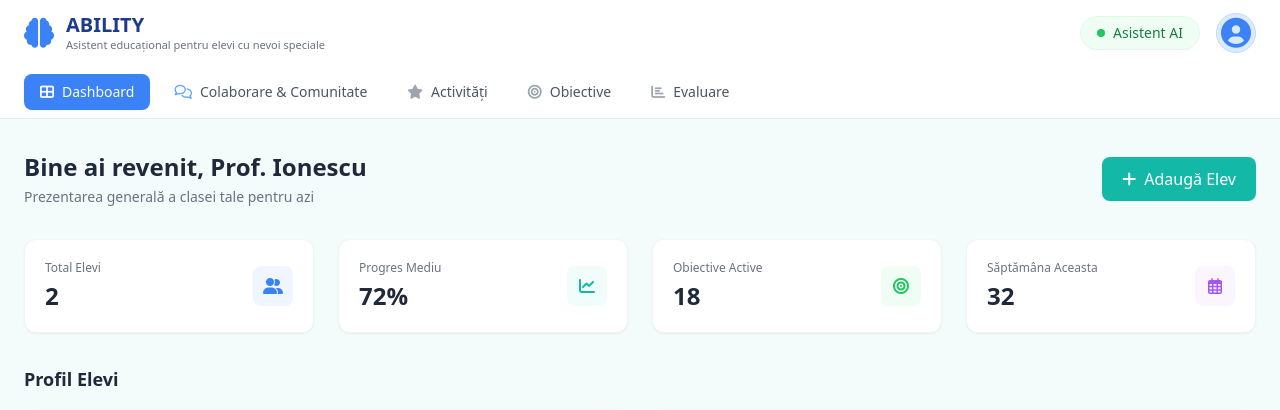
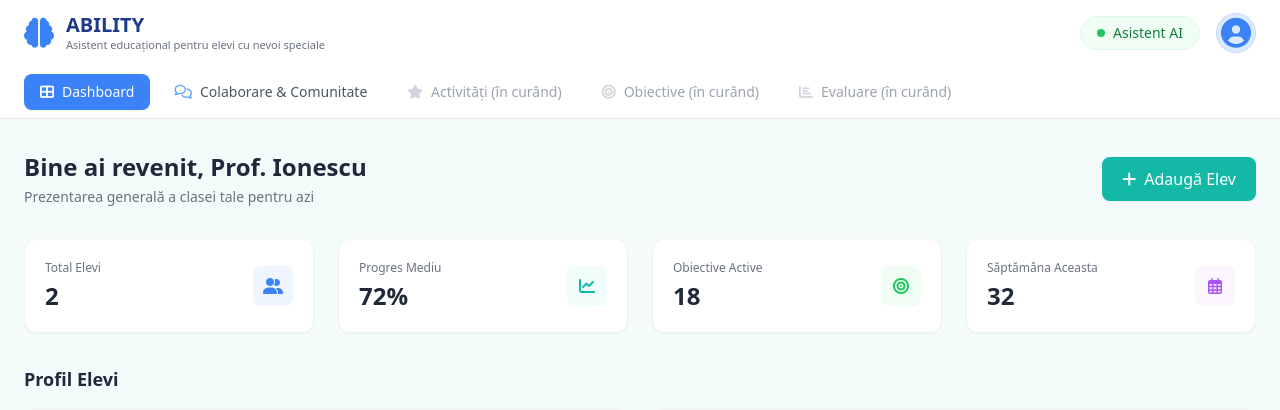
Before and after one commit to andreibonce-spec/ability-project, a Flask app: page / in a window 1280 px wide. Shown: the top 410 px of the page. Run offline with Flask 3, Linux system fonts and the light colour scheme; some libraries are stand-ins or nearby versions.

Commit message:
Polish : disable inactive buttons, GPDR fixes

```diff
--- a/templates/dashboard.html
+++ b/templates/dashboard.html
@@ -41,12 +41,12 @@
                         <span class="inline-block mt-2 text-[10px] bg-blue-100 text-blue-700 px-2 py-1 rounded">Cont Profesor Verificat</span>
                     </div>
                     <div class="py-2">
-                        <a href="#" class="block px-4 py-2 text-sm text-gray-700 hover:bg-blue-50 hover:text-blue-600"><i class="fas fa-cog w-5"></i> Setări Cont</a>
-                        <a href="#" class="block px-4 py-2 text-sm text-gray-700 hover:bg-blue-50 hover:text-blue-600"><i class="fas fa-bell w-5"></i> Notificări</a>
-                        <a href="#" class="block px-4 py-2 text-sm text-gray-700 hover:bg-blue-50 hover:text-blue-600"><i class="fas fa-question-circle w-5"></i> Ajutor</a>
+                        <span class="block px-4 py-2 text-sm text-gray-400 cursor-not-allowed"><i class="fas fa-cog w-5"></i> Setări Cont (în curând)</span>
+                        <span class="block px-4 py-2 text-sm text-gray-400 cursor-not-allowed"><i class="fas fa-bell w-5"></i> Notificări (în curând)</span>
+                        <span class="block px-4 py-2 text-sm text-gray-400 cursor-not-allowed"><i class="fas fa-question-circle w-5"></i> Ajutor (în curând)</span>
                     </div>
                     <div class="border-t border-gray-100 py-2">
-                        <a href="#" class="block px-4 py-2 text-sm text-red-600 hover:bg-red-50"><i class="fas fa-sign-out-alt w-5"></i> Deconectare</a>
+                        <span class="block px-4 py-2 text-sm text-gray-400 cursor-not-allowed"><i class="fas fa-sign-out-alt w-5"></i> Deconectare (în curând)</span>
                     </div>
                 </div>
             </div>
@@ -62,15 +62,15 @@
                 <i class="far fa-comments text-blue-400"></i> Colaborare & Comunitate
             </a>
             <!-- Restul link-urilor -->
-            <a href="#" class="text-gray-600 hover:bg-gray-100 px-4 py-2 rounded-lg text-sm font-medium flex items-center gap-2 transition">
-                <i class="fas fa-star text-gray-400"></i> Activități
-            </a>
-            <a href="#" class="text-gray-600 hover:bg-gray-100 px-4 py-2 rounded-lg text-sm font-medium flex items-center gap-2 transition">
-                <i class="fas fa-bullseye text-gray-400"></i> Obiective
-            </a>
-            <a href="#" class="text-gray-600 hover:bg-gray-100 px-4 py-2 rounded-lg text-sm font-medium flex items-center gap-2 transition">
-                <i class="fas fa-chart-bar text-gray-400"></i> Evaluare
-            </a>
+            <span class="text-gray-400 px-4 py-2 rounded-lg text-sm font-medium flex items-center gap-2 cursor-not-allowed" title="Disponibil în versiunea 2">
+                <i class="fas fa-star text-gray-300"></i> Activități (în curând)
+            </span>
+            <span class="text-gray-400 px-4 py-2 rounded-lg text-sm font-medium flex items-center gap-2 cursor-not-allowed" title="Disponibil în versiunea 2">
+                <i class="fas fa-bullseye text-gray-300"></i> Obiective (în curând)
+            </span>
+            <span class="text-gray-400 px-4 py-2 rounded-lg text-sm font-medium flex items-center gap-2 cursor-not-allowed" title="Disponibil în versiunea 2">
+                <i class="fas fa-chart-bar text-gray-300"></i> Evaluare (în curând)
+            </span>
         </nav>
     </header>
 
```
Also changed, not shown: templates/colaborare.html (+4 -4 lines).
